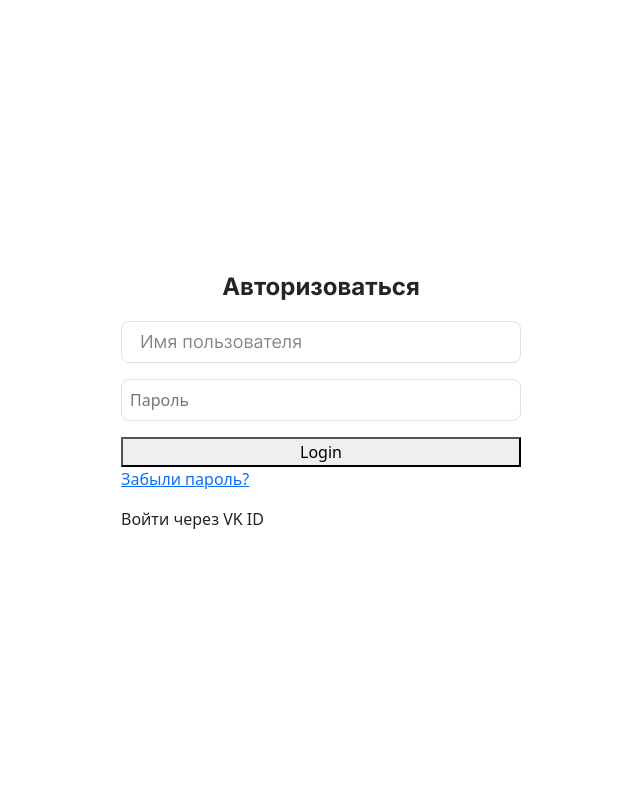
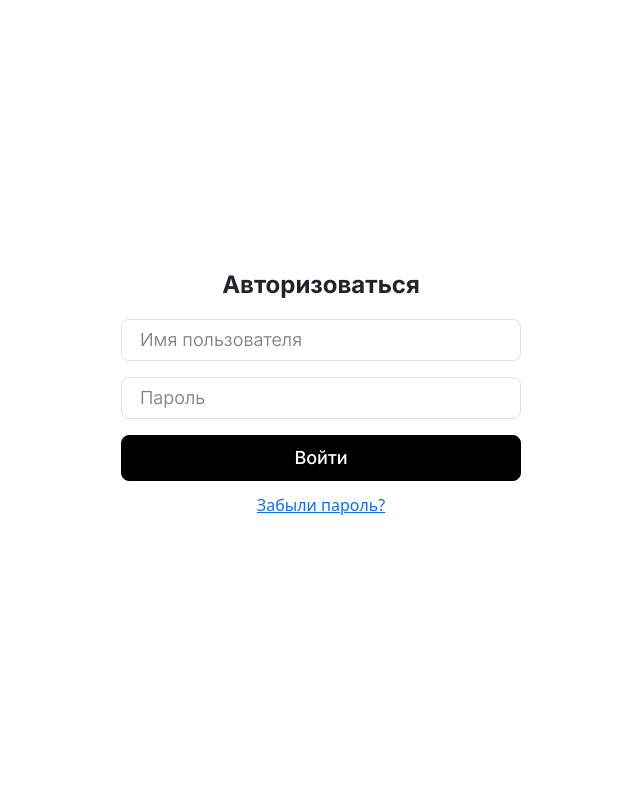
Before and after one commit to prof-master/ontology-2, a Django app: page /auth/ in a window 1280 px wide. Shown: the whole page, without its empty margins (319-959 px from the left). Run offline with Django 5.2, Linux system fonts and the light colour scheme.

Commit message:
Исправлен стиль формы авторизации

```diff
--- a/ontology_constructor/ontology_auth/static/ontology_auth/style_auth.css
+++ b/ontology_constructor/ontology_auth/static/ontology_auth/style_auth.css
@@ -1,14 +1,16 @@
 @import url('https://fonts.googleapis.com/css2?family=Inter:wght@100..900&display=swap');
+html {
+    height: 100%;
+}
 
-html {height: 100%;}
-
-body{
+body {
     margin: 0;
     padding: 0;
     width: 100%;
     height: 100%;
 }
-.create_account{
+
+.create_account {
     font-size: 24px;
     font-family: "Inter";
     font-weight: bold;
@@ -25,12 +27,14 @@
     line-height: 24px;
     padding: 10px;
 }
+
 .ipt_st {
     background-color: white;
     border-radius: 8px;
     border: 1px solid #E0E0E0;
     padding: 8px;
 }
+
 input[type="text"] {
     background-color: white;
     border-radius: 8px;
@@ -38,6 +42,7 @@
     padding: 8px;
     width: 100%;
 }
+
 input[type="password"] {
     background-color: white;
     border-radius: 8px;
@@ -46,10 +51,11 @@
     width: 100%;
 }
 
-.forgot_password{
-    color:#828282
+.forgot_password {
+    color: #828282
 }
-.auth_wrapper_w{
+
+.auth_wrapper_w {
     width: 100%;
     height: 100%;
 }
@@ -61,19 +67,50 @@
     font-family: "Inter", sans-serif;
     line-height: 30px;
     padding-left: 10px;
+}
 
+input[type="text"]::-moz-placeholder {
+    color: #ff0000;
+    font-weight: 350;
+    font-size: 18px;
+    font-family: "Inter", sans-serif;
+    line-height: 30px;
+    opacity: 1;
+    ;
 }
-input[type="text"]::-moz-placeholder {
+
+input[type="password"]::-webkit-input-placeholder {
+    color: #828282;
+    font-weight: 350;
+    font-size: 18px;
+    font-family: "Inter", sans-serif;
+    line-height: 30px;
+    padding-left: 10px;
+}
+
+input[type="password"]::-moz-placeholder {
     color: #828282;
     font-weight: 350;
     font-size: 18px;
     font-family: "Inter", sans-serif;
     line-height: 30px;
     opacity: 1;
-;
+    ;
 }
-
 
 .auth_wrapper {
     width: 400px;
 }
+
+.a_wrapper {
+    display: flex;
+    flex-direction: column;
+    gap: 12px;
+}
+
+.forgot_wrapper {
+    display: flex;
+    flex-direction: row;
+    text-align: center;
+    justify-content: center;
+}
--- a/ontology_constructor/ontology_auth/templates/ontology_auth/auth.html
+++ b/ontology_constructor/ontology_auth/templates/ontology_auth/auth.html
@@ -19,17 +19,24 @@
         </div>
         <form method="POST" action="{%url 'auth'%}">
             {% csrf_token %}
+
+            <div class="a_wrapper">
+
+
                 <div class="auth_wrapper d-flex flex-column gap-3">
 
                     <input name="username" type="text" placeholder="Имя пользователя">
                     <input name="password" type="password" placeholder="Пароль">
-                <button type="submit">Login</button>
+                    <button class="btn-auth" type="submit">Войти</button>
 
                 </div>
+                <div class="forgot_wrapper">
                     <a href="">
                         <p>Забыли пароль?</p>
                     </a>
-            Войти через VK ID
+                </div>
+            </div>
+            <!-- Войти через VK ID -->
         </form>
 
     </div>
```
Lines whose indentation alone changed are shown as unchanged.
